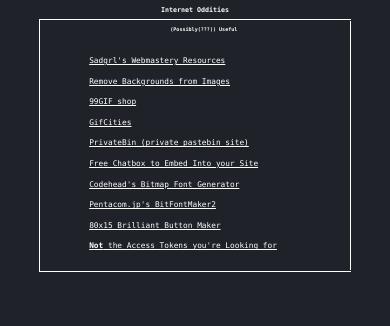
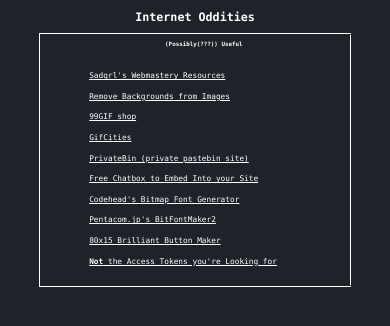
Before and after one commit to almonds-game/almonds-game.github.io, a PHP site: page /odd.html in a window 390 px wide. Shown: the top 326 px of the page. Run offline with PHP 8.4, Linux system fonts and the light colour scheme.

Commit message:
responsive?

```diff
--- a/odd.css
+++ b/odd.css
@@ -48,8 +48,8 @@
 @media only screen and (max-width: 414px) { /* mobile */
   a {font-size: 2vw;}
 
-  .header {color: #FFF; text-align: center; font-size: 1.7vw;}
-  .title {color: #FFF; text-align: center; font-size: 1.3vw;}
+  .header {color: #FFF; text-align: center; font-size: 3vw;}
+  .title {color: #FFF; text-align: center; font-size: 1.5vw;}
 
   .descContainer {
     margin-left:10.1%;
@@ -96,3 +96,5 @@
   .categoryTxt {
     font-size: 1.2vw;
     padding-left: 1vw;
+  }
+}
```
